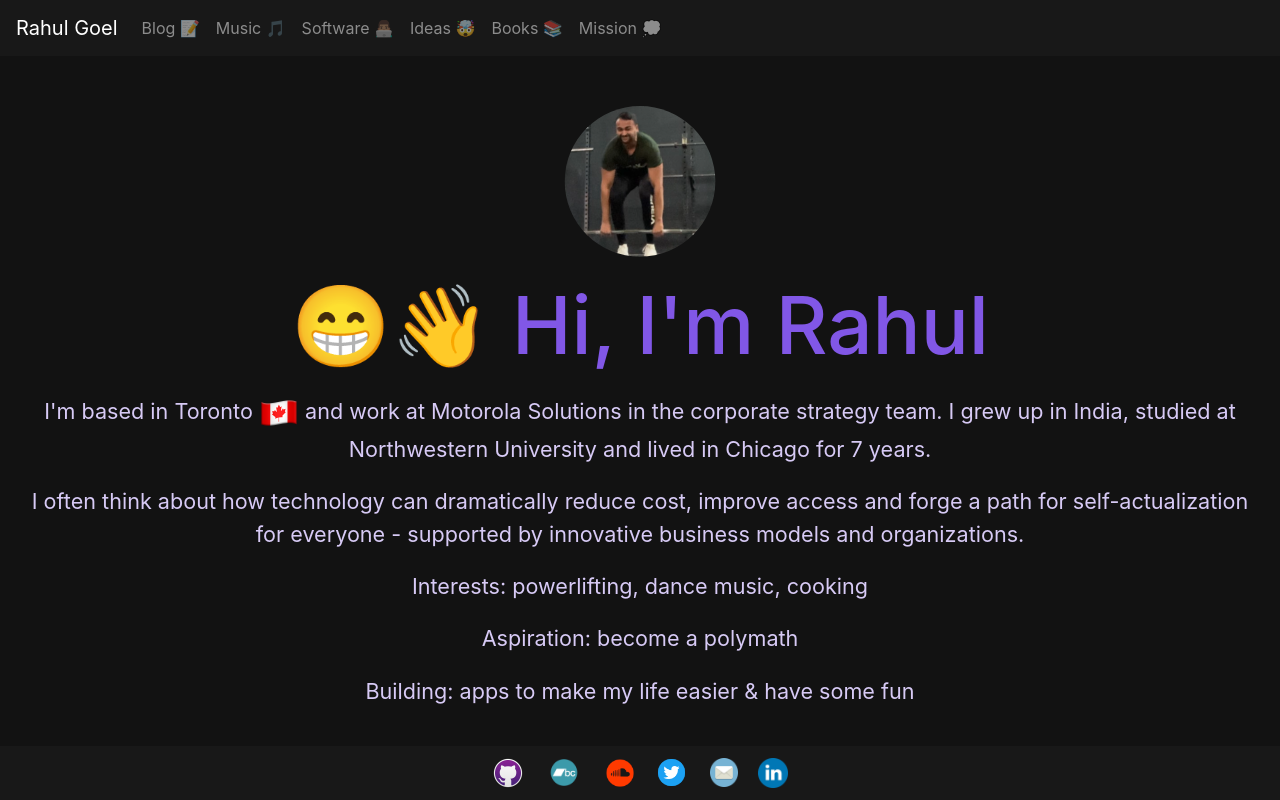
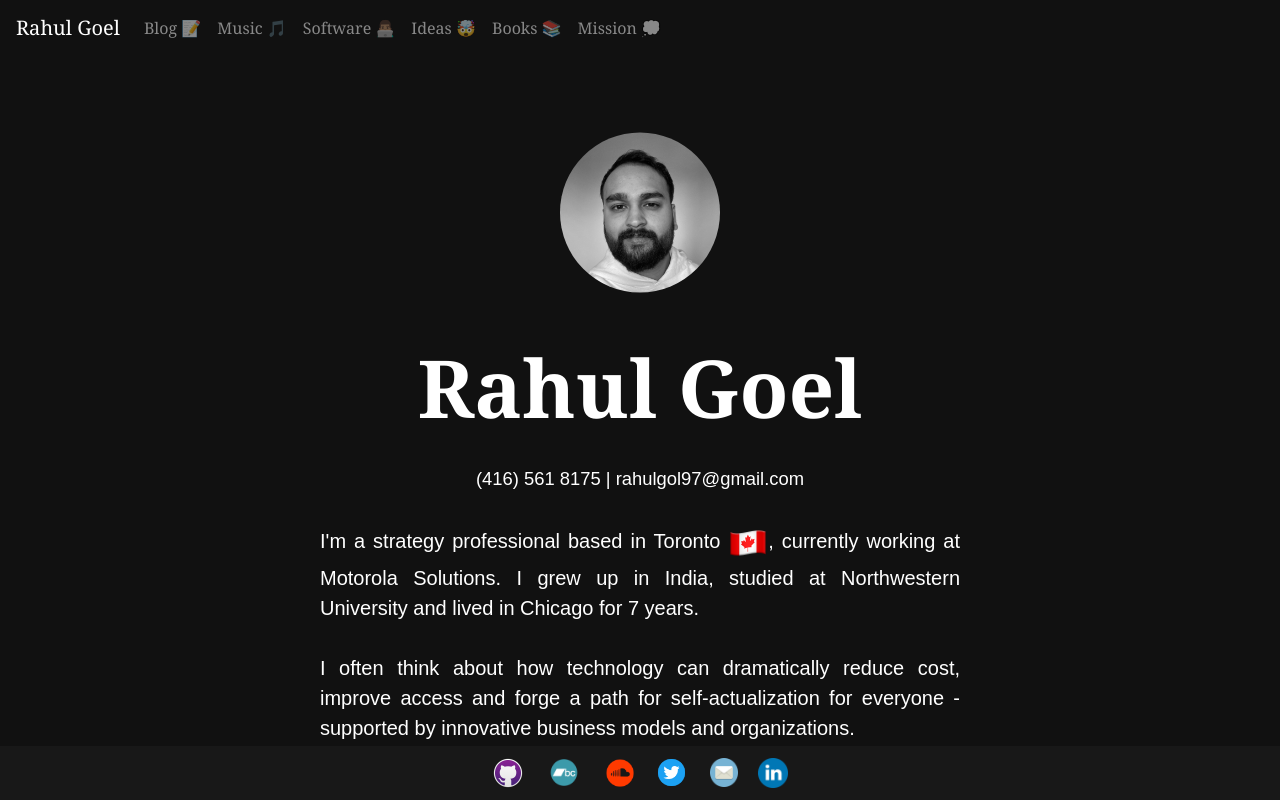
Before and after one commit to rahulgoel97/rahul-goel-website, a React (Create React App) app: page / in a window 1280 px wide. Shown: the top 800 px of the page. Built offline with nearby package versions, Linux system fonts and the light colour scheme.

Commit message:
book changes

```diff
--- a/src/App.css
+++ b/src/App.css
@@ -1,6 +1,6 @@
 .App {
   text-align: center;
-  background-color: #121212;
+  background-color: #111111;
 }
 .StressCalcAppPage{
   text-align: center;
@@ -10,7 +10,7 @@
 }
 
 .home-contents{
-  background-color:#121212;
+  background-color:#111111;
   bottom: 50%;
 }
 
@@ -36,8 +36,9 @@ a:hover{
 @media only screen and (min-width:961px){
 .selfie{
   margin-top: 50px;
-  max-width:28vh;
+  max-width:20vh;
   clip-path: circle();
+  filter: grayscale(100%);
 }
 
 .flag{
@@ -49,7 +50,7 @@ a:hover{
   display:flex;
   flex-direction:row;
   flex-wrap:wrap;
-  transform: translate(10%);
+  margin-left: 15vw;
 }
 
 .book-cover{
@@ -64,8 +65,9 @@ a:hover{
 @media only screen and (max-width:961px){
 .selfie{
   margin-top: 50px;
-  max-width:40vw;
+  max-width:20vw;
   clip-path: circle();
+  filter: grayscale(100%);
 }
 
 .flag{
@@ -122,9 +124,23 @@ h2{
 }
 
 .main-page-sub-p{
-  font-size: 2.7vh;
-  color: #D7CAF5;
-  margin: 20px 20px;
+  font-size: 2.5vh;
+  color: white;
+  font-family: Arial;
+  margin-top: 30px;
+  text-align: justify;
+  margin-left: 25vw;
+  margin-right: 25vw;
+}
+
+.main-page-sub-contact{
+  font-size: 2.3vh;
+  color: white;
+  font-family: Arial;
+  margin-top: 30px;
+  text-align: middle;
+  margin-left: 25vw;
+  margin-right: 25vw;
 }
 
 .blog-page-sub-p{
@@ -168,8 +184,10 @@ li{
 
 .greeting-text{
   margin: 20px 30px;
+  font-family: Georgia;
   font-size: 10vh;
-  color: #8157E6;
+  font-weight: bold;
+  color: white;
 }
 
 .social-box{
@@ -182,9 +200,10 @@ li{
 }
 
 .navbar-style{
-    background-color: #181818 !important;
+    background-color: #111111 !important;
     width: 100%;
     margin-top: 0px;
+    font-family: Georgia;
 }
 
 .page-title{
--- a/src/Books.js
+++ b/src/Books.js
@@ -41,9 +41,6 @@ function Books() {
                  link={petert}
                  buy={"https://www.amazon.com/s?k=zero+to+one&i=stripbooks&crid=Q0JALFK8ZMBC&sprefix=zero+%2Cstripbooks%2C149&ref=nb_sb_ss_ts-doa-p_1_5"}/>
 
-              <BookCard
-                 link={hoffman}
-                 buy={"https://www.amazon.com/Blitzscaling-Lightning-Fast-Building-Massively-Companies/dp/1524761419/ref=sr_1_1?crid=1FF3TZ8PS1JIN&keywords=blitzscaling&qid=1662612866&s=books&sprefix=BLIT%2Cstripbooks%2C115&sr=1-1"}/>
 
           </div>
 
--- a/src/Home.js
+++ b/src/Home.js
@@ -4,7 +4,7 @@ import './App.css';
 import SocialMediaButtons from 'react-social-media-buttons';
 import Socials from './components/Socials.js'
 import NavbarComponent from './components/NavbarComponent.js';
-import Selfie from './components/Selfie3.PNG';
+import Selfie from './components/Selfie4.jpg';
 import CanFlag from './components/can.png';
 
 
@@ -20,13 +20,14 @@ function Home() {
             <div className="home-intro-box">
                 <img src={Selfie} className="selfie"/>
                 <h1 className="greeting-text">
-                       😁👋 Hi, I'm Rahul
+                       Rahul Goel
                 </h1>
 
             </div>
 
             <div className="main-page-p-box">
-                <p className="main-page-sub-p"> I'm based in Toronto <img src={CanFlag} className="flag"/> and work at Motorola Solutions in the corporate strategy team. I grew up in India, studied at Northwestern University and lived in Chicago for 7 years. </p>
+                <p className="main-page-sub-contact"> (416) 561 8175 | rahulgol97@gmail.com </p>
+                <p className="main-page-sub-p"> I'm a strategy professional based in Toronto <img src={CanFlag} className="flag"/>, currently working at Motorola Solutions. I grew up in India, studied at Northwestern University and lived in Chicago for 7 years. </p>
                 <p className="main-page-sub-p  ">I often think about how technology can dramatically reduce cost, improve access and forge  a path for self-actualization for everyone - supported by innovative business models and organizations.</p>
                 <p className="main-page-sub-p  ">Interests: powerlifting, dance music, cooking</p>
                 <p className="main-page-sub-p  ">Aspiration: become a polymath</p>
```
Also changed, not shown: src/components/Selfie4.jpg (added).
